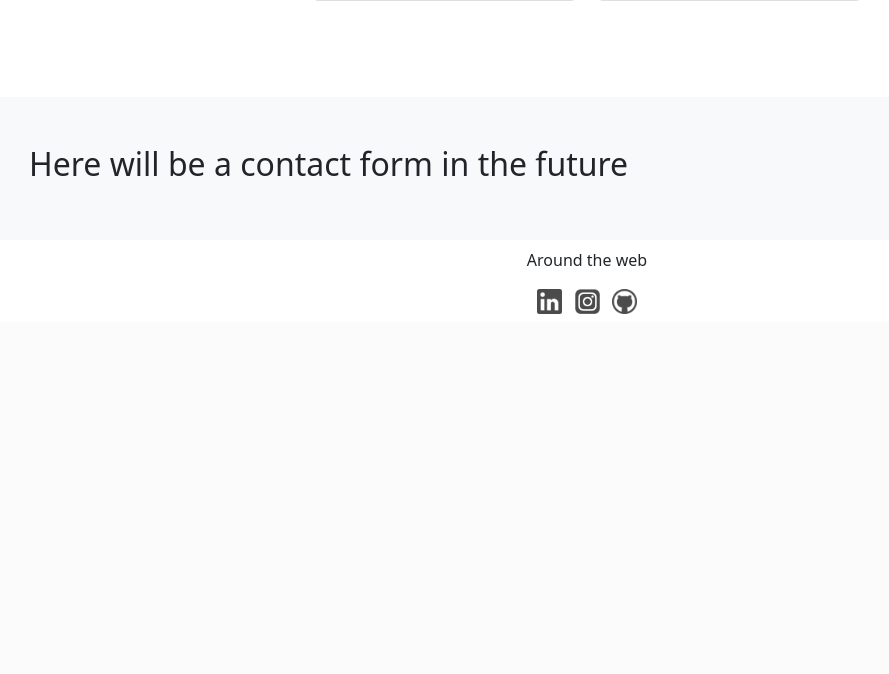
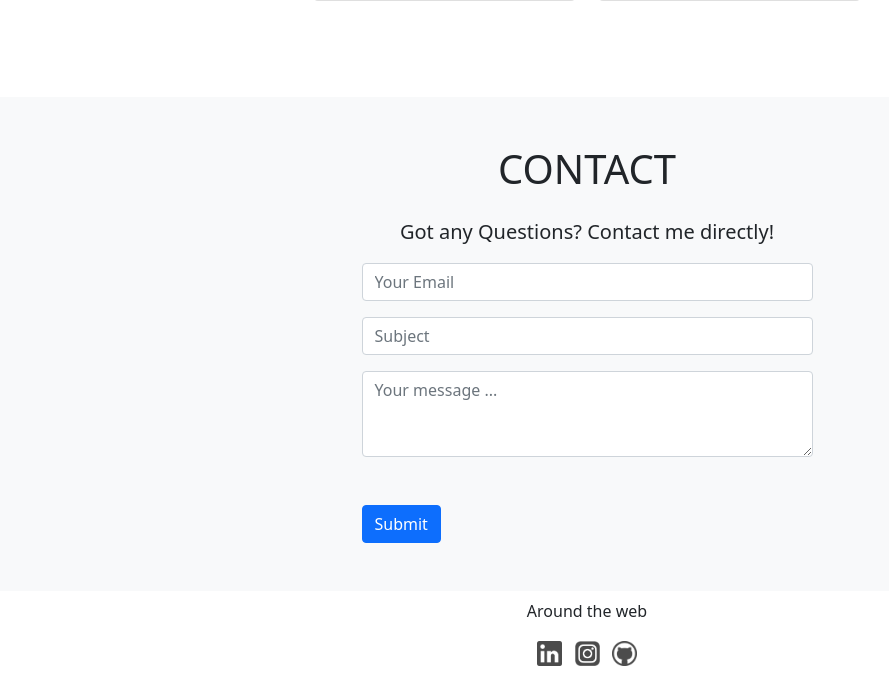
Before and after one commit to sddiener/FlaskApp, a Flask app: page / in a window 1280 px wide. Shown: the part 1799-2473 px from the top of the page, without its empty margins (53-942 px from the left). Before the commit the page ends 2113 px from the top, so only its background shows below. Run offline with Flask 2, Linux system fonts and the light colour scheme.

Commit message:
added form field (no posting)

```diff
--- a/templates/index.html
+++ b/templates/index.html
@@ -136,7 +136,22 @@
 <!-- Contact -->
 <section id="contact" class="bg-light py-5">
     <div class="container">
-        <h2> Here will be a contact form in the future </h2>
+        <h1 class="text-center text-uppercase pb-3"> Contact </h1>
+        <p class="lead text-center"> Got any Questions? Contact me directly! </p>
+        <div class="row justify-content-center ">
+            <form class="col-lg-5">
+                <div class="col mb-3">
+                    <input type="text" class="form-control" placeholder="Your Email" aria-label="Your Email">
+                </div>
+                <div class="col mb-3">
+                    <input type="text" class="form-control" placeholder="Subject" aria-label="Subject">
+                </div>
+                <div class="col mb-5">
+                    <textarea class="form-control" placeholder="Your message ..." rows="3"></textarea>
+                </div>
+                <button type="submit" class="btn btn-primary">Submit</button>
+            </form>
+        </div>
     </div>
 </section>
 
```
